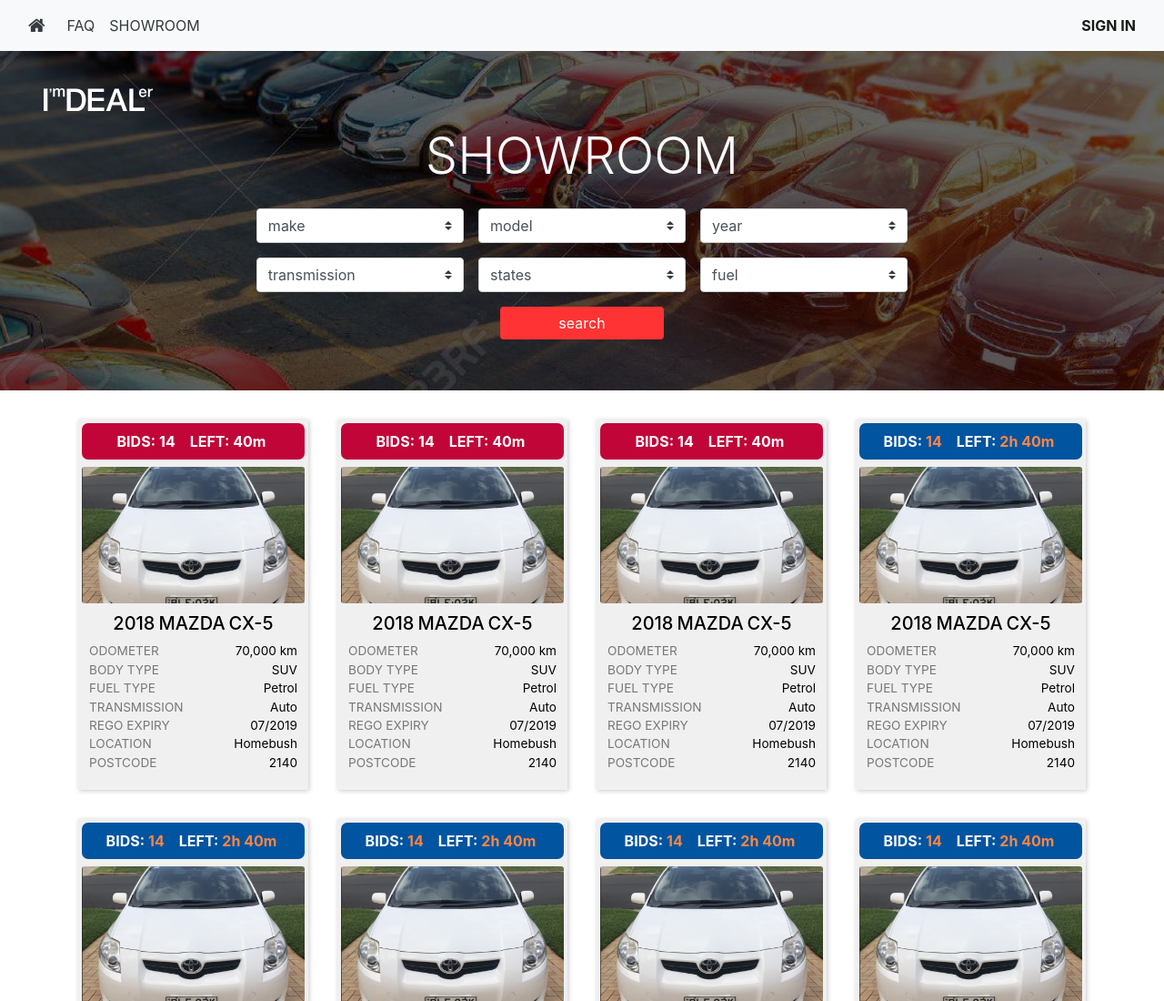
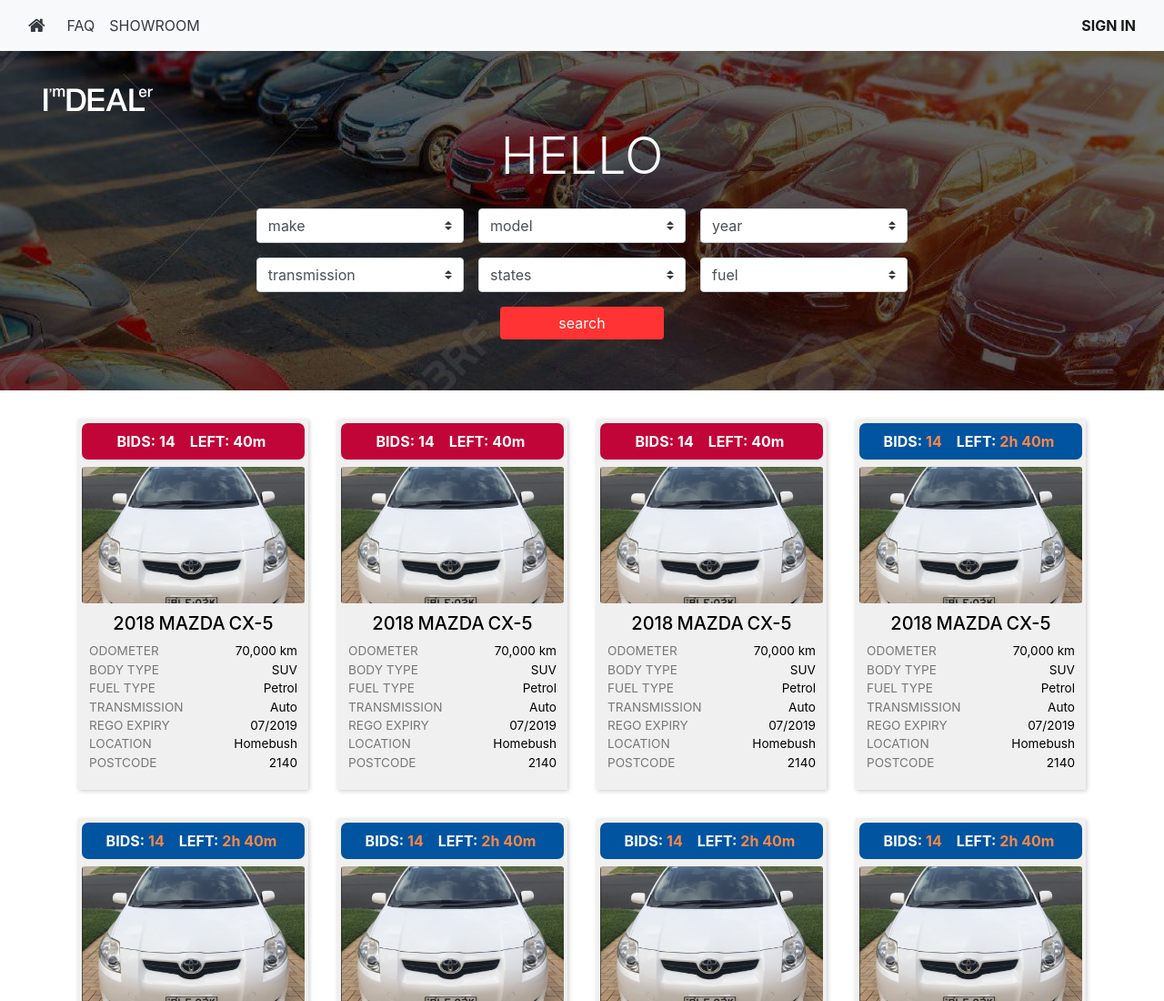
Before and after one commit to imdealer/imdealer.com.au-client, a website: page vserver/src/dealer_showroom.html in a window 1280 px wide. Shown: the top 1100 px of the page at 91% size. Drawn offline with nearby package versions, Linux system fonts and the light colour scheme; a web font is replaced by a local one.

Commit message:
push test
충돌때문에 다시 커밋

```diff
--- a/vserver/src/dealer_showroom.html
+++ b/vserver/src/dealer_showroom.html
@@ -31,7 +31,7 @@
     <header class="pt-4 pb-5 showroom-bg-img">
         <div class="container-fluid px-5 py-3"><img src="assets/img/logo_text_only_all-white.svg" width="120px"></div>
         <div class="text-center text-light display-2">
-            <h1 class="display-4">SHOWROOM</h1>
+            <h1 class="display-4">HELLO</h1>
         </div>
         <div class="container-fluid form-row filter-container mt-3">
             <div class="row">
```
